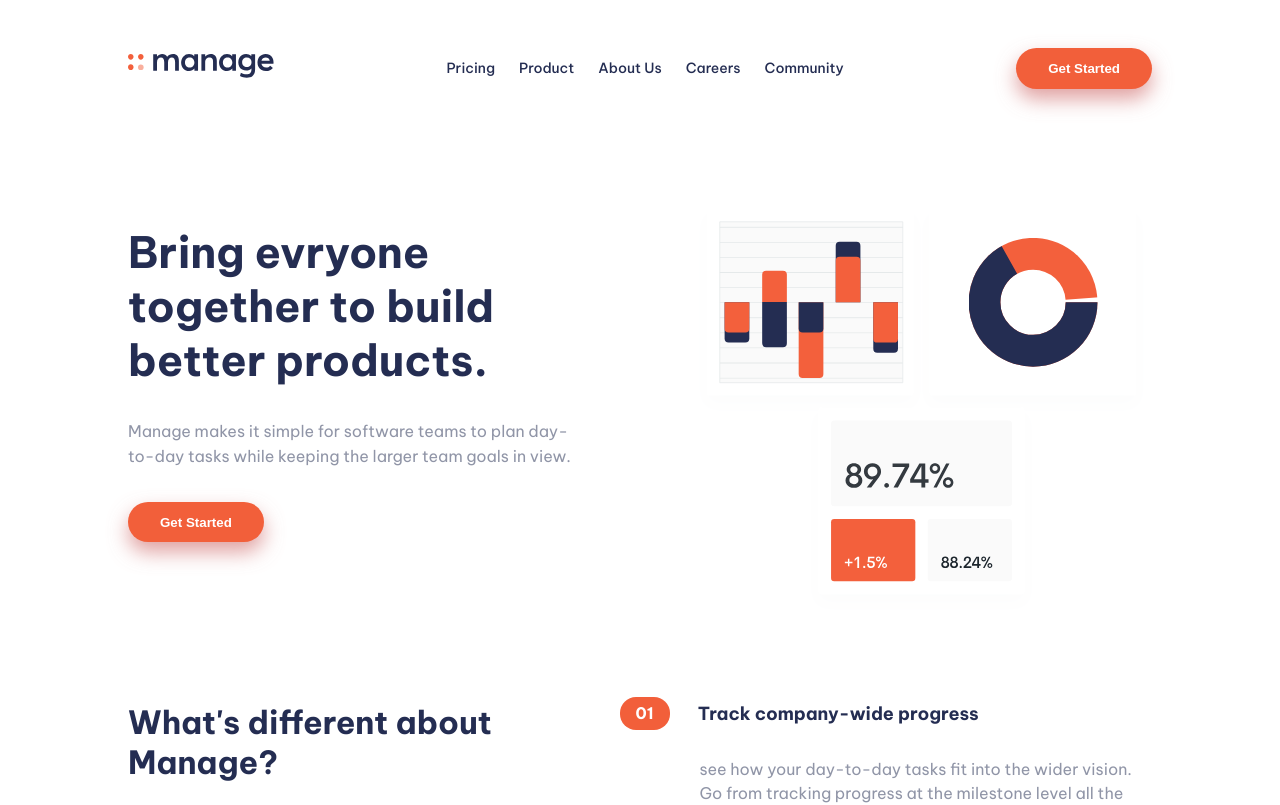
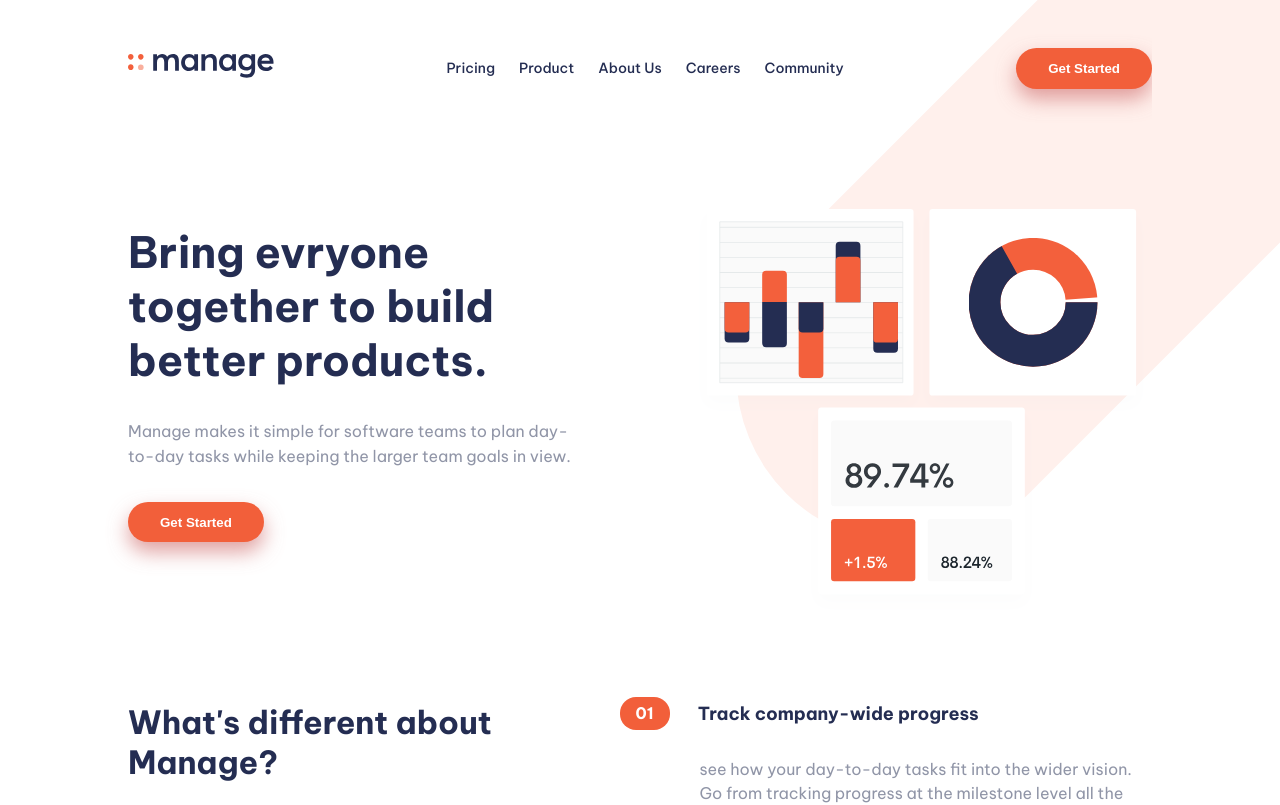
Before and after one commit to Afifi24/manage-landing-page-master, a React (Create React App) app: page / in a window 1280 px wide. Shown: the top 805 px of the page. Built offline with nearby package versions, Linux system fonts and the light colour scheme.

Commit message:
commit 12

```diff
--- a/public/index.html
+++ b/public/index.html
@@ -11,6 +11,7 @@
     />
     <link rel="apple-touch-icon" href="%PUBLIC_URL%/logo192.png" />
     <link href="https://fonts.googleapis.com/css2?family=Be+Vietnam+Pro:wght@400;500;700&display=swap" rel="stylesheet">
+    <link rel="stylesheet" href="./index.css">
     <!--
       manifest.json provides metadata used when your web app is installed on a
       user's mobile device or desktop. See https://developers.google.com/web/fundamentals/web-app-manifest/
--- a/src/App.js
+++ b/src/App.js
@@ -11,13 +11,14 @@ function App() {
   return (
     <div className="App">
     <Container>
-    <Navbar/>
+    {/* <Navbar/> */}
       <Globalstyle/>
       <Header/>
       <Main/>
       <Testimonials/>
       <Card/>
       <Footer/>
+
     </Container>
 
     </div>
@@ -27,6 +28,15 @@ function App() {
 export default App;
 
 const Container = styled.div`
+/* .bg{
+  position: absolute;
+  top: -5rem;
+  right: -6rem;
+  z-index: -1;
+  width: 40rem;
 
 
+
+} */
+
 `
--- a/src/Globalstyles.jsx
+++ b/src/Globalstyles.jsx
@@ -7,13 +7,7 @@ margin: 0;
 padding: 0;
 box-sizing: border-box;
 }
-body{
-    /* width: 80%;
-    margin: auto;
-    @media screen and (max-width:500px) {
-        width: 90%;
-    } */
-}
+
 :root{
     /* primary */
     --bright-red :hsl(12, 88%, 59%);
@@ -33,7 +27,8 @@ ul{
 }
 body{
     font-family: 'Be Vietnam Pro', sans-serif;
-    overflow-x: hidden;
+    /* overflow-x: hidden; */
+
 }
 `
 
--- a/src/components/Header.jsx
+++ b/src/components/Header.jsx
@@ -1,8 +1,12 @@
 import styled from 'styled-components'
 import image from '../images/illustration-intro.svg'
+import Navbar from './Navbar'
 const Header = () => {
   return (
     <Headerstyle>
+
+     <div className="time">
+      <Navbar/>
       <div className="container">
         <div className="container__text">
             <h1>Bring evryone together to build better products.</h1>
@@ -11,7 +15,8 @@ const Header = () => {
         </div>
         <div className="container__image"><img src={image} alt="" /></div>
       </div>
-      {/* <img className='bg' src="./bg-tablet-pattern.svg" alt="" /> */}
+      </div>
+      <img className='bg' src="./bg-tablet-pattern.svg" alt="" />
     </Headerstyle>
   )
 }
@@ -19,11 +24,16 @@ const Header = () => {
 export default Header
 
 const Headerstyle = styled.div`
-width: 80%;
+
+position: relative;
+overflow: hidden;
+.time{
+  width: 80%;
 margin: auto;
+}
 .bg{
   position: absolute;
-  top: -5rem;
+  top: -6rem;
   right: -6rem;
   z-index: -1;
   width: 40rem;
@@ -33,6 +43,7 @@ margin: auto;
     display: grid;
     grid-template-columns: 45% 45%;
    gap: 10%;
+
 }
 .container__text{
     padding-top: 1.5rem;
@@ -71,7 +82,9 @@ margin: auto;
 /* MEDAI QUERY */
 
 @media screen and (max-width:1024px) {
+ .time{
   width: 90%;
+ }
     .container{
         grid-template-columns: 47% 47%;
         gap: 6%;
--- a/src/components/Main.jsx
+++ b/src/components/Main.jsx
@@ -53,11 +53,10 @@ margin: auto;
     h1{
         margin-bottom: 2rem;
         color: var(--Dark-Blue);
-        /* font-size: 1.9rem; */
+
     }
     p{
         line-height: 1.5;
-        /* color: var(--Dark-Grayish-Blue); */
         color: hsl(227, 12%, 61%);
         max-width: 330px;
     }
--- a/src/components/Navbar.jsx
+++ b/src/components/Navbar.jsx
@@ -30,6 +30,7 @@ const Navbar = () => {
       </ul>
       <button className="Get-started-btn"> Get Started</button>
       </nav>
+
     </Navstyle>
   )
 }
@@ -37,8 +38,11 @@ const Navbar = () => {
 export default Navbar
 
 const Navstyle = styled.div`
-width: 80%;
- margin: auto;
+/* width: 80%;
+ margin: auto; */
+ overflow: hidden;
+
+
 nav{
   display: flex;
   align-items: center;
```
Also changed, not shown: public/index.css (added).
